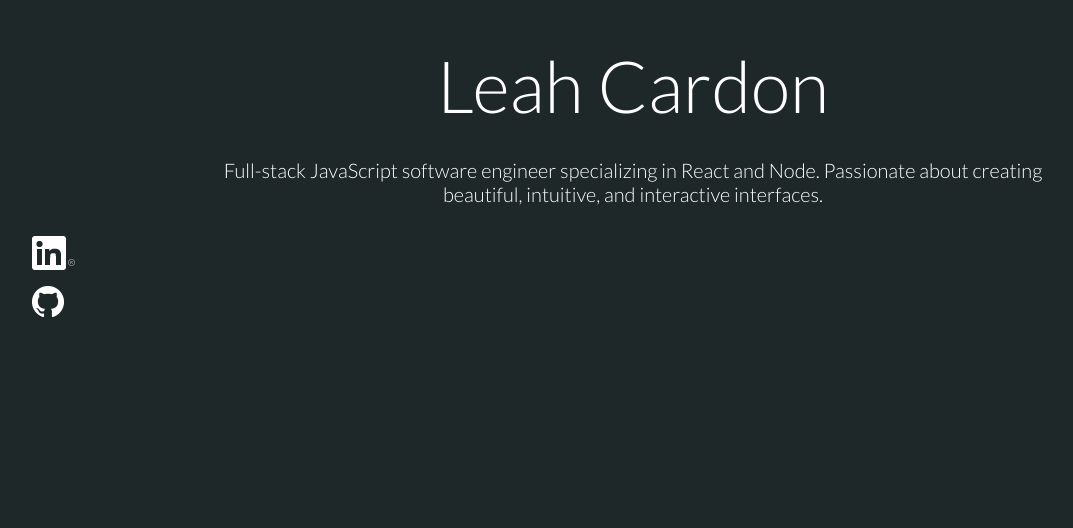
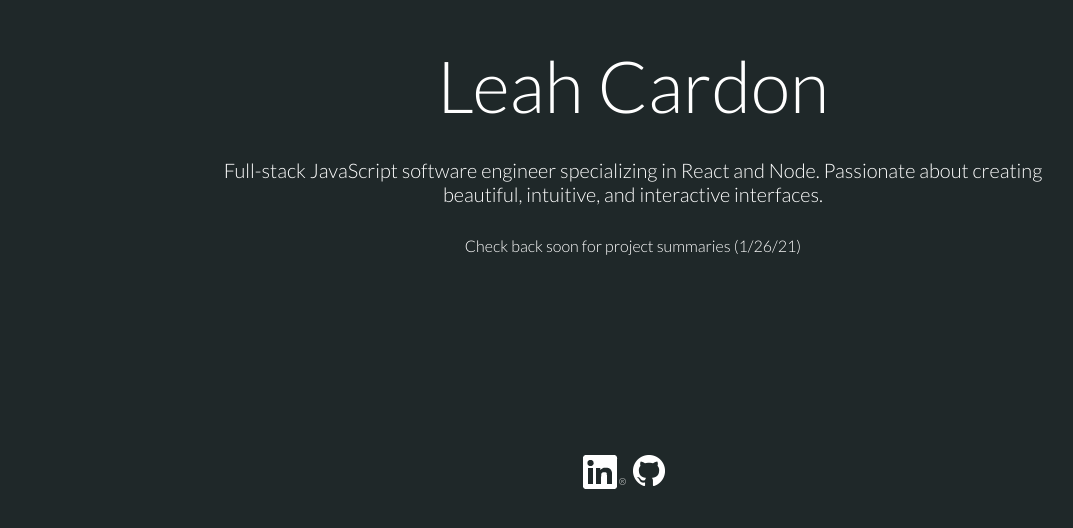
Before and after one commit to leah-cardon/leah-cardon.github.io, a plain HTML site: page index.html in a window 1280 px wide. Shown: the part 158-686 px from the top of the page, without its empty margins (7-1080 px from the left). Drawn offline with Linux system fonts and the light colour scheme.

Commit message:
Added project area of site for linking to GitHub projects

```diff
--- a/index.html
+++ b/index.html
@@ -18,8 +18,14 @@
       <div class='summary'>
         Full-stack JavaScript software engineer specializing in React and Node. Passionate about creating beautiful, intuitive, and interactive interfaces.
       </div>
+      <div class='separator' />
+      <div class='projects'>
+        Check back soon for project summaries (1/26/21)
       </div>
+    </div>
+    <div class='padding' />
     <div class='footer'>
+      <div class='social'>
         <div class='logo'>
           <a href='https://www.linkedin.com/in/leahcardon'>
             <div class='li-logo'>
@@ -35,6 +41,7 @@
           </a>
         </div>
       </div>
+    </div>
     <script type="text/javascript" src="https://platform.linkedin.com/badges/js/profile.js" async defer></script>
   </body>
 </html>
--- a/styles.css
+++ b/styles.css
@@ -27,6 +27,11 @@ body {
   max-width: 75%;
   text-align: center;
   font-size: 20px;
+}
+
+.projects {
+  margin: 0 auto;
+  text-align: center;
 }
 
 .separator {
@@ -59,3 +64,9 @@ img {
   height: 100%;
   width: 100%;
 }
+
+.social {
+  display: grid;
+  margin: 0 auto;
+  grid-template-columns: 50px 50px;
+}
```
Lines whose indentation alone changed are shown as unchanged.
